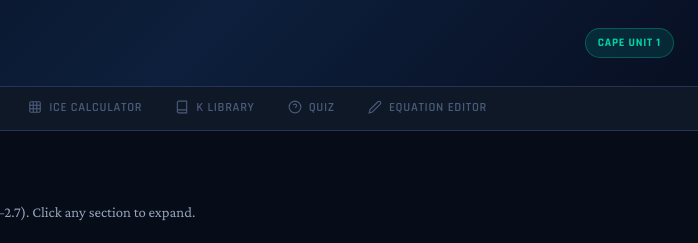
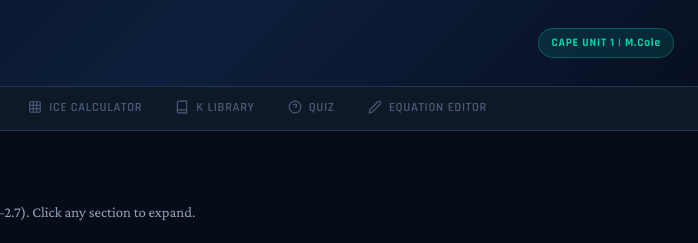
Before and after one commit to Akono-Flow/chemical-equilibrium, a plain HTML site: page index.html in a window 1280 px wide. Shown: the top 243 px of the page, 582-1280 px from the left. Drawn offline with nearby package versions, Linux system fonts and the light colour scheme.

Commit message:
Update index.html

```diff
--- a/index.html
+++ b/index.html
@@ -214,7 +214,7 @@ input[type=range].lcr{width:100%;accent-color:var(--acc)}
     <div class="hdr-title">CHEMICAL EQUILIBRIUM</div>
     <div class="hdr-sub">CAPE Chemistry · Unit 1 · Module 2: Kinetics and Equilibria</div>
   </div>
-  <div class="hdr-badge">CAPE UNIT 1</div>
+  <div class="hdr-badge">CAPE UNIT 1 | M.Cole</div>
 </header>
 
 <!-- TAB NAVIGATION -->
```
